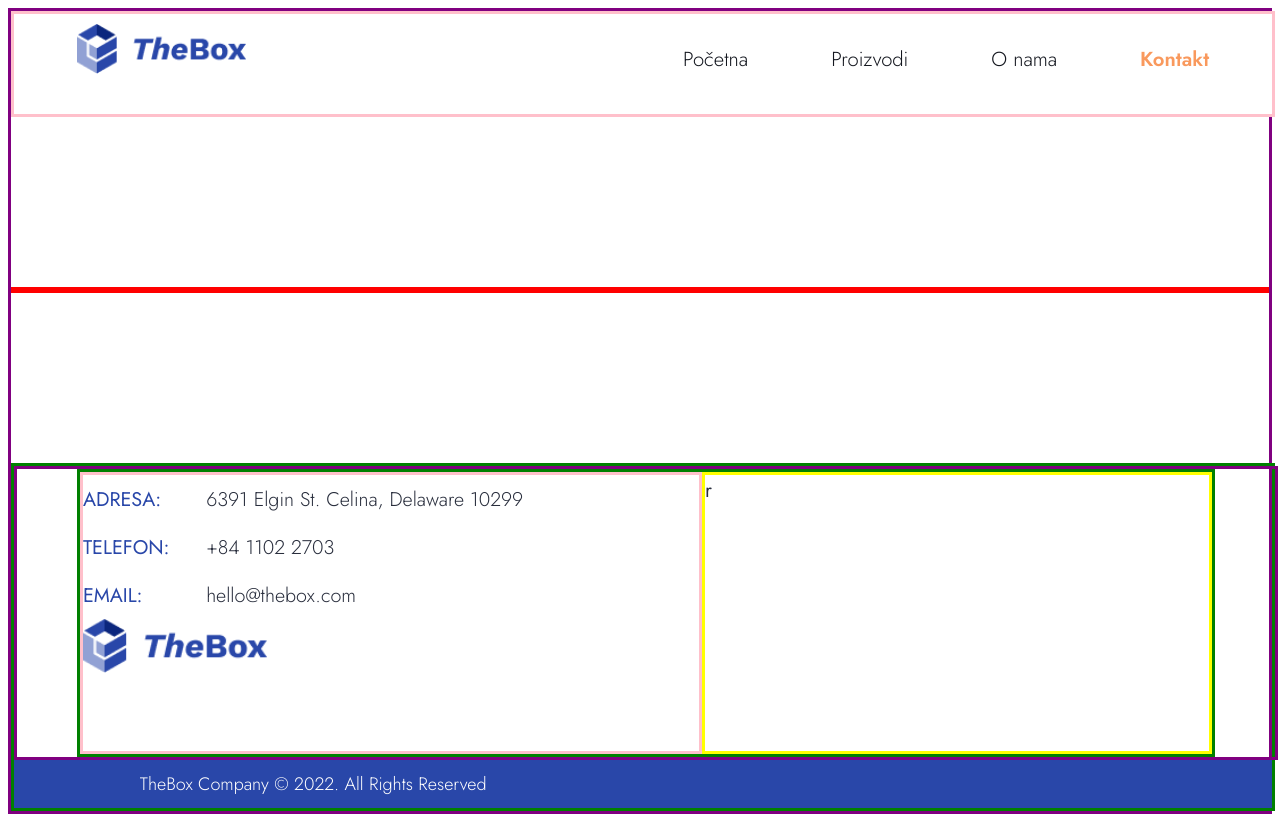
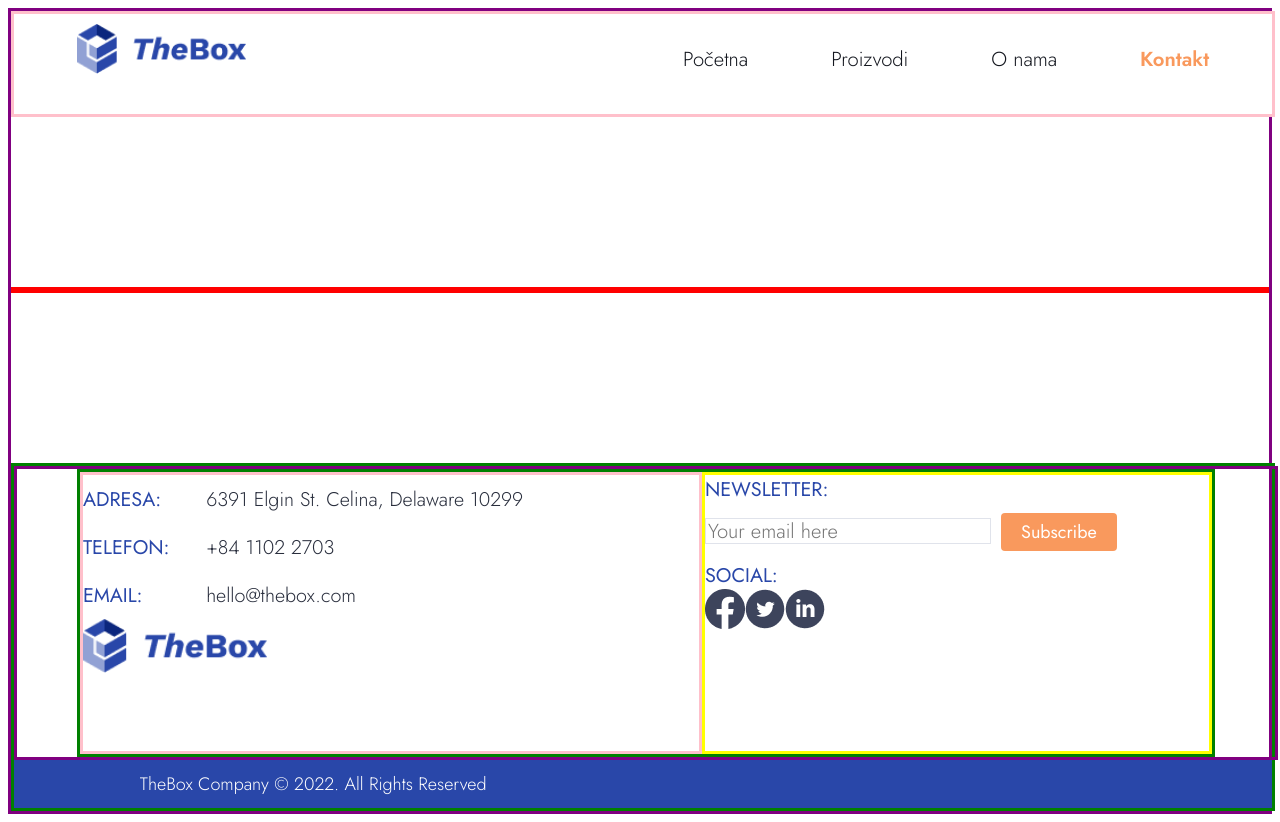
Before and after one commit to jokapn98/panelapp, a React (Create React App) app: page / in a window 1280 px wide. Built offline with nearby package versions, Linux system fonts and the light colour scheme; a web font is replaced by a local one.

Commit message:
ifuter dodatne izmene

```diff
--- a/src/components/footer/FooterInfo.js
+++ b/src/components/footer/FooterInfo.js
@@ -1,5 +1,9 @@
 import React from "react";
 import Logo from "../../assets/navbar/Logo.png";
+import Facebook from "../../assets/footer/Facebook.png";
+import Twitter from "../../assets/footer/Twitter.png";
+import Linkedin from "../../assets/footer/Linkedin.png";
+
 const FooterInfo = () => {
   return (
     <div className="footer-i">
@@ -20,10 +24,36 @@ const FooterInfo = () => {
             <div className="h5 fw-300 c-black-800"> hello@thebox.com</div>
           </div>
           <div className="footer-box">
-            <img src={Logo} alt="" />
+            <img src={Logo} alt="Site Logo" />
           </div>
         </div>
-        <div className="footer-info-social">r</div>
+        <div className="footer-info-social">
+          <div className="fw-400 c-purple-primary h5">NEWSLETTER:</div>
+          <div className="subscribe-part">
+            <label>
+              <input
+                className="p1 fw-300 c-neutral-300"
+                name="emailInput"
+                placeholder="Your email here"
+              />
+              <button className="p2 c-white bg-orange">Subscribe</button>
+            </label>
+          </div>
+          <div className="social-media-icons">
+            <div className="fw-400 c-purple-primary h5">SOCIAL:</div>
+            <div className="social-icons">
+              <a href="https://example.com">
+                <img src={Facebook} alt="Facebook Logo" />
+              </a>
+              <a href="https://example.com">
+                <img src={Twitter} alt="Twitter Logo" />
+              </a>
+              <a href="https://example.com">
+                <img src={Linkedin} alt="Linkedin Logo" />
+              </a>
+            </div>
+          </div>
+        </div>
       </div>
     </div>
   );
--- a/src/style/_footer.scss
+++ b/src/style/_footer.scss
@@ -6,29 +6,21 @@
   flex-direction: column;
   justify-content: space-between;
 
-
-
   &-box {
-
     max-width: 30%;
 
     & img {
       width: 100%;
 
-
       @media (max-width: 765px) {
         width: 70%;
-
       }
 
       @media (max-width: 576px) {
         width: 100%;
-
       }
     }
   }
-
-
 
   &-i {
     border: solid purple;
@@ -37,7 +29,6 @@
     justify-content: center;
 
     min-height: 36vh;
-
   }
 
   &-info {
@@ -45,11 +36,8 @@
     border: solid green;
     display: flex;
 
-
-
     @media (max-width: 992px) {
       width: 90%;
-
     }
 
     @media (max-width: 765px) {
@@ -62,29 +50,21 @@
       border: solid pink;
 
       &-group {
-
         display: flex;
 
         :nth-child(1) {
-
           width: 20%;
           margin: 10px 0;
         }
 
         :nth-child(2) {
-
           margin: 10px 0;
         }
-
       }
-
-
 
       @media (max-width: 765px) {
         width: 100%;
       }
-
-
     }
 
     &-social {
@@ -93,6 +73,21 @@
 
       @media (max-width: 765px) {
         width: 100%;
+      }
+      .subscribe-part {
+        input {
+          width: 280px;
+          height: 20px;
+          border: 1px solid $neutral-100;
+          border-radius: 0;
+          padding: 2px;
+        }
+        button {
+          border: none;
+          border-radius: 4px;
+          padding: 6px 20px;
+          margin: 10px;
+        }
       }
     }
   }
@@ -105,12 +100,9 @@
 }
 
 .legacy {
-
   min-height: 4vh;
   width: 80%;
   display: flex;
   align-items: center;
   padding: 8px;
-
-
 }
```
Lines whose indentation alone changed are shown as unchanged.
